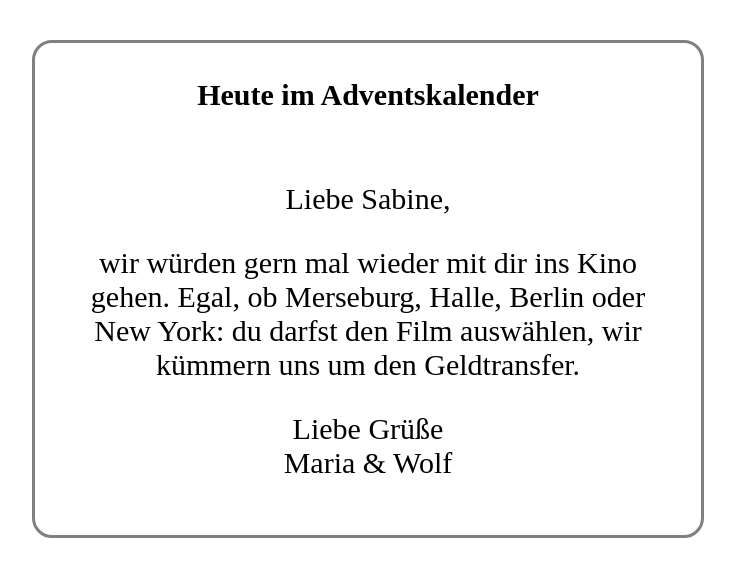
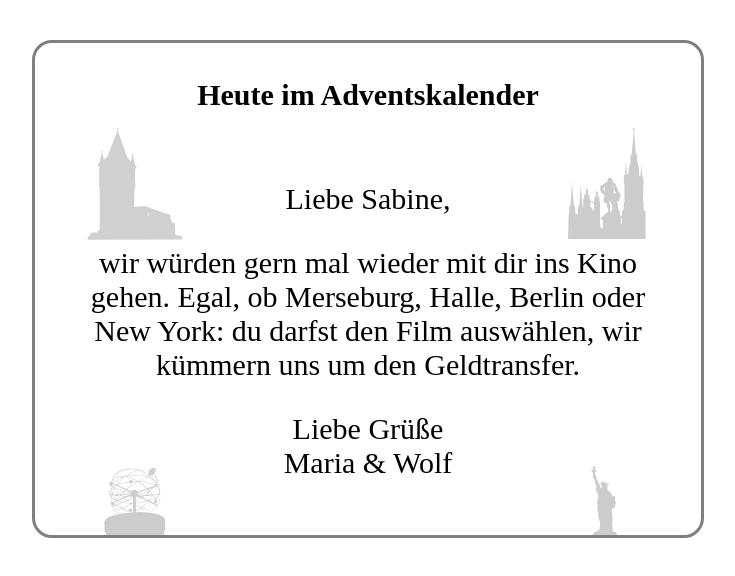
Before and after one commit to Wolf-SO/Adventsgruss, a plain HTML site: page index.html in a window 1280 px wide. Shown: the whole page, without its empty margins (272-1007 px from the left). Drawn offline with Linux system fonts and the light colour scheme.

Commit message:
Add images.
Add background images and update css accordingly.

```diff
--- a/main.css
+++ b/main.css
@@ -15,6 +15,10 @@ h1 {
     text-align: center;
     padding: .5em;
     font-size: 125%;
+    background-image: url(image/Merseburg.svg), url(image/Halle.svg), url(image/Berlin.svg), url(image/New-York.svg);
+    background-position: 40px 80px, 510px 80px, 40px 420px, 510px 420px;
+    background-repeat: no-repeat;
+    background-size: 120px 120px;
 }
 
 #message {
```
Also changed, not shown: image/Berlin.svg (added), image/Halle.svg (added), image/Merseburg.svg (added), image/New-York.svg (added).
